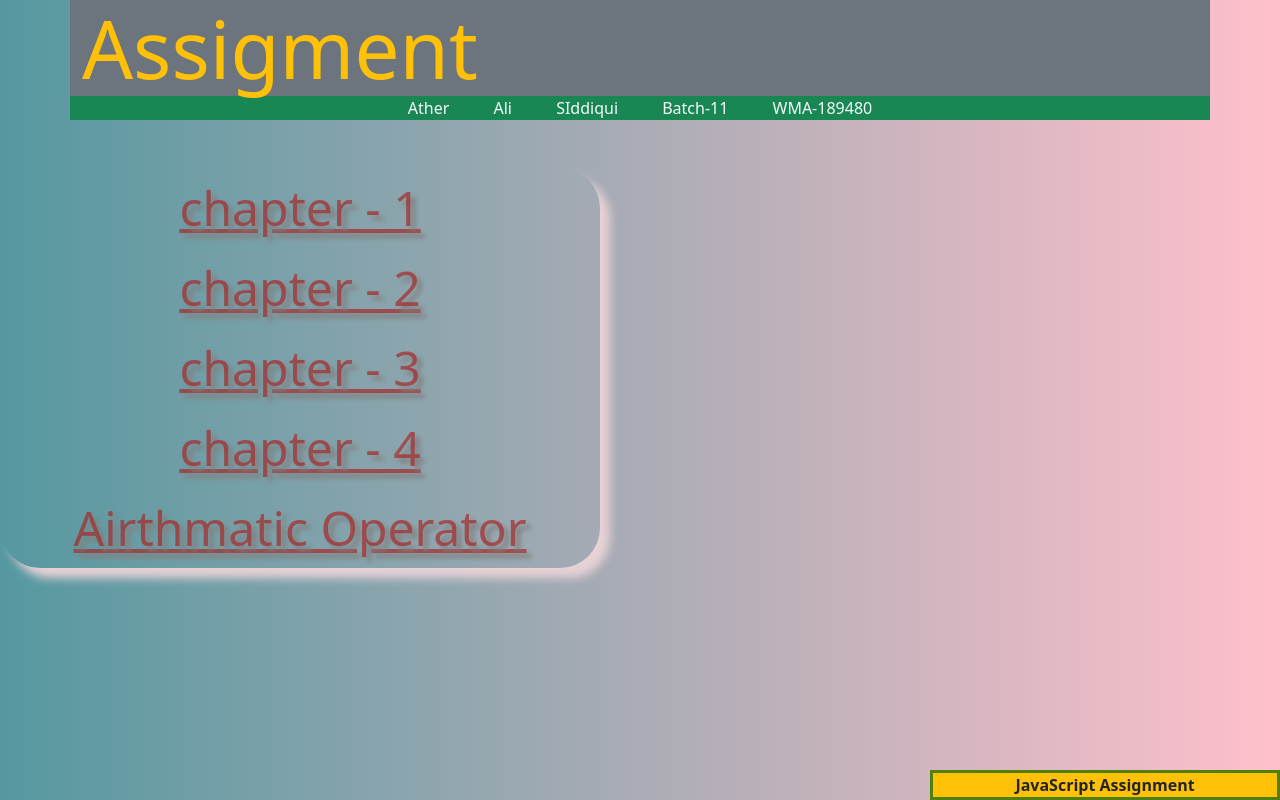
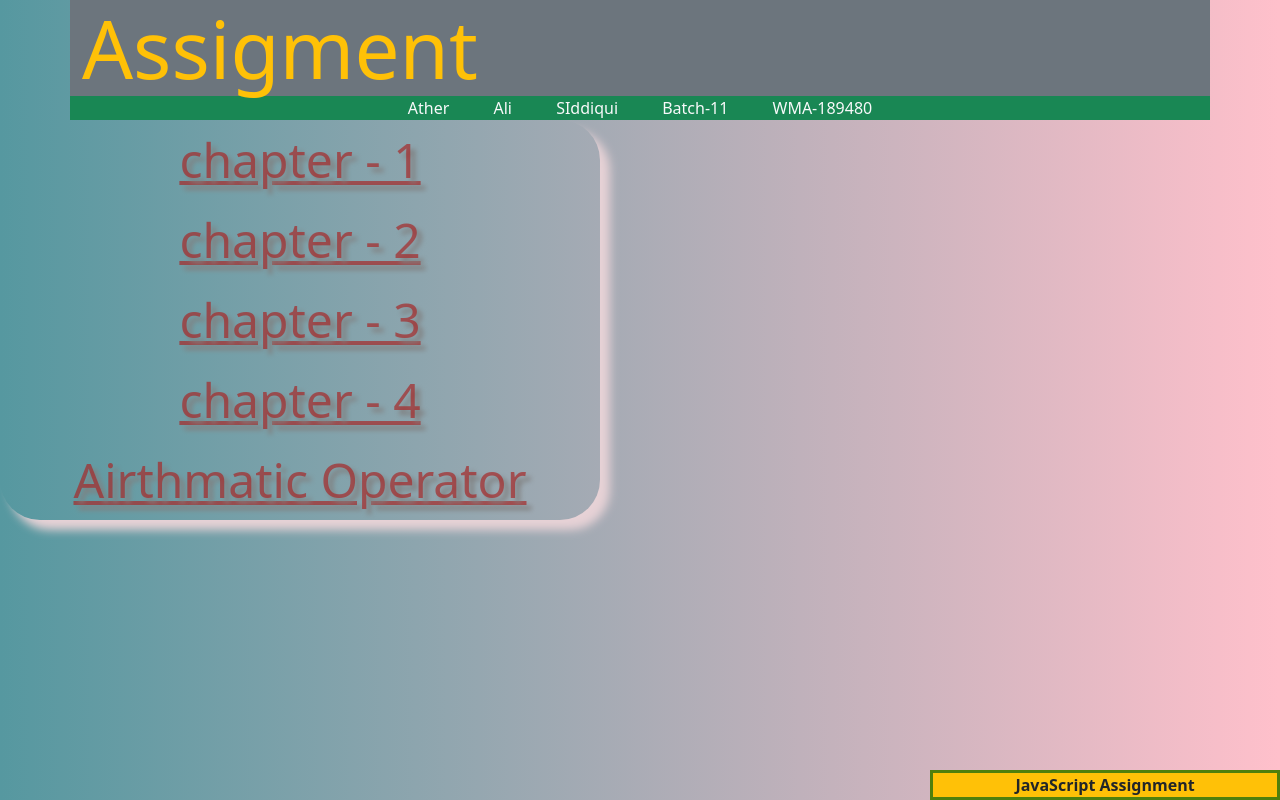
Before and after one commit to Eng-Ather/Java-Assignment, a plain HTML site: page index.html in a window 1280 px wide. Drawn offline with nearby package versions, Linux system fonts and the light colour scheme.

Commit message:
Update index.html

```diff
--- a/index.html
+++ b/index.html
@@ -29,7 +29,7 @@
 <div class="row">
   <div class=" col-4"></div>
 
-  <div class=" col-6 mt-5 box display-5 text ">
+  <div class=" col-6 box display-5 text ">
     <a href="chapter-1/ch-1.html">chapter - 1</a><br>
     <a href="chapter-2/ch-2.html">chapter - 2</a><br>
     <a href="chapter-3/ch-3.html">chapter - 3</a><br>
```
